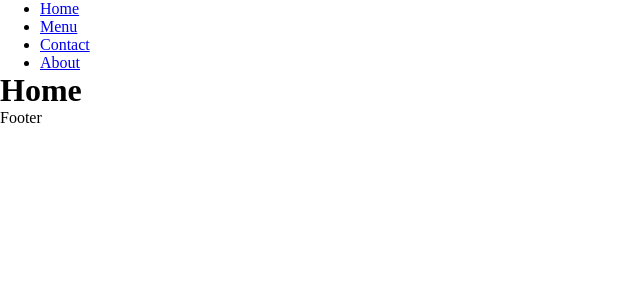
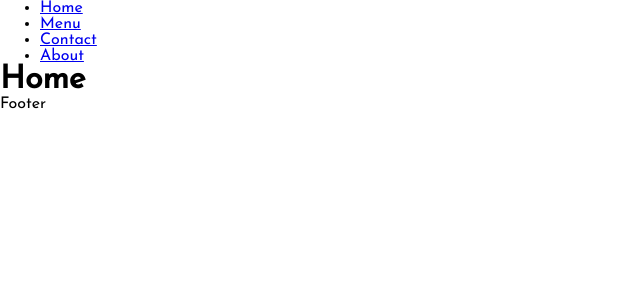
Before and after one commit to AkosCzifra/gerczi-frontend, a React (Create React App) app: page / in a window 1280 px wide. Shown: the top 300 px of the page, without its empty margins (0-640 px from the left). Built offline with nearby package versions, Linux system fonts and the light colour scheme.

Commit message:
removed margin and added new font-family

```diff
--- a/src/index.css
+++ b/src/index.css
@@ -1,3 +1,4 @@
 * {
   margin: 0;
+  font-family: 'Josefin Sans', sans-serif;
 }
```
